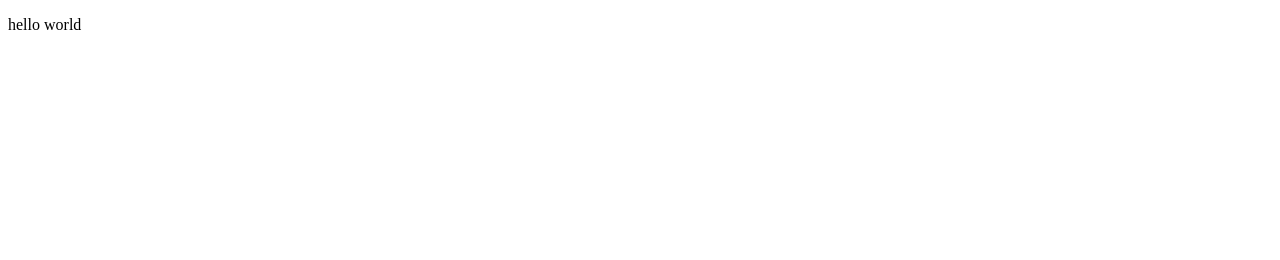
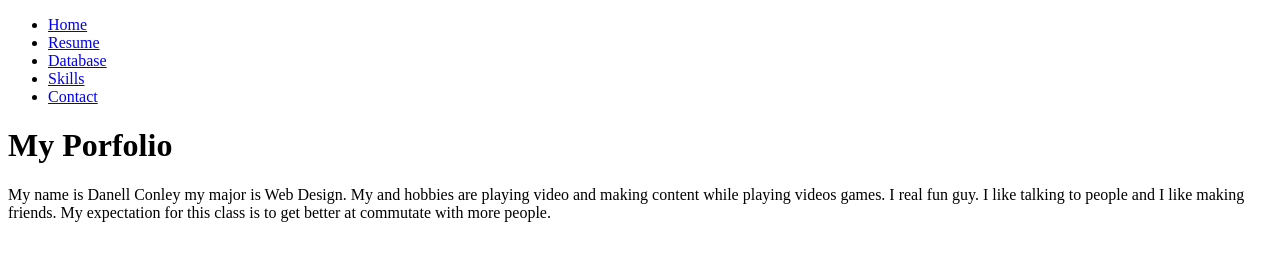
Before and after one commit to dxconley1/portfolio, a plain HTML site: page index.html in a window 1280 px wide. Drawn offline with Linux system fonts and the light colour scheme.

Commit message:
Add files via upload

```diff
--- a/index.html
+++ b/index.html
@@ -1,6 +1,38 @@
 <!DOCTYPE html>
 <html>
+<head>
+<title>Page Title</title>
+</head>
+
+  <head>
+    <meta charset="utf-8">
+       <meta name="description" content="My Portfilo" />
+       <meta name="author" content="Danell Conley"/>
+     <link rel="stylesheet" href="assest/img/css/style.css" type="text/css" />
+  </head>
+
+
+
 <body>
-  <p>hello world</p>
-  </body>
+
+
+
+  <ul>
+  <li><a href="index.html">Home</a></li>
+  <li><a href="resume.html">Resume</a></li>
+  <li><a href="database.html">Database</a></li>
+  <li><a href="danell.html">Skills</a></li>
+  <li><a href="contact.html">Contact</a></li>
+</ul>
+
+<h1>My Porfolio</h1>
+
+
+<p>My name is Danell Conley my major is Web Design. My and hobbies are playing video and making content while playing videos games. I real fun guy. I like talking to people and I like making friends. My expectation for this class is to get better at commutate with more people.</p>
+
+
+
+
+
+</body>
 </html>
```
